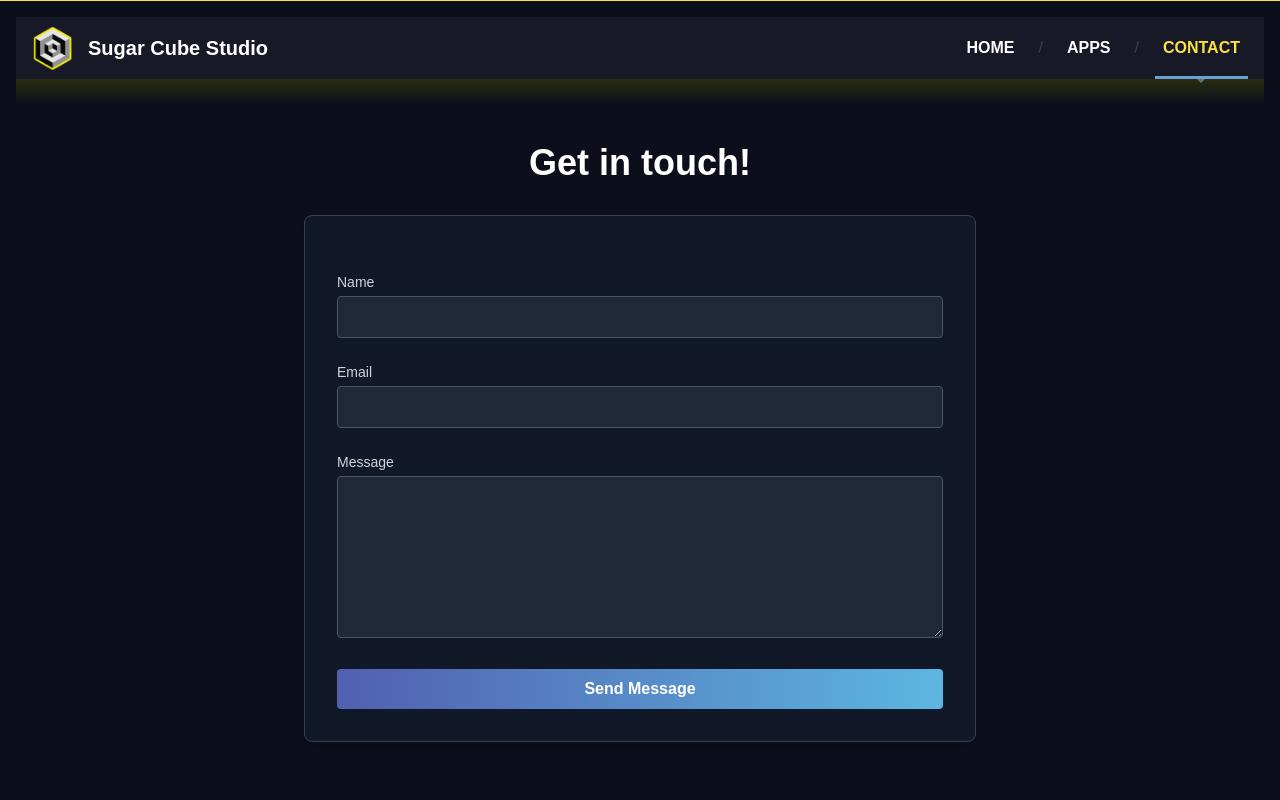
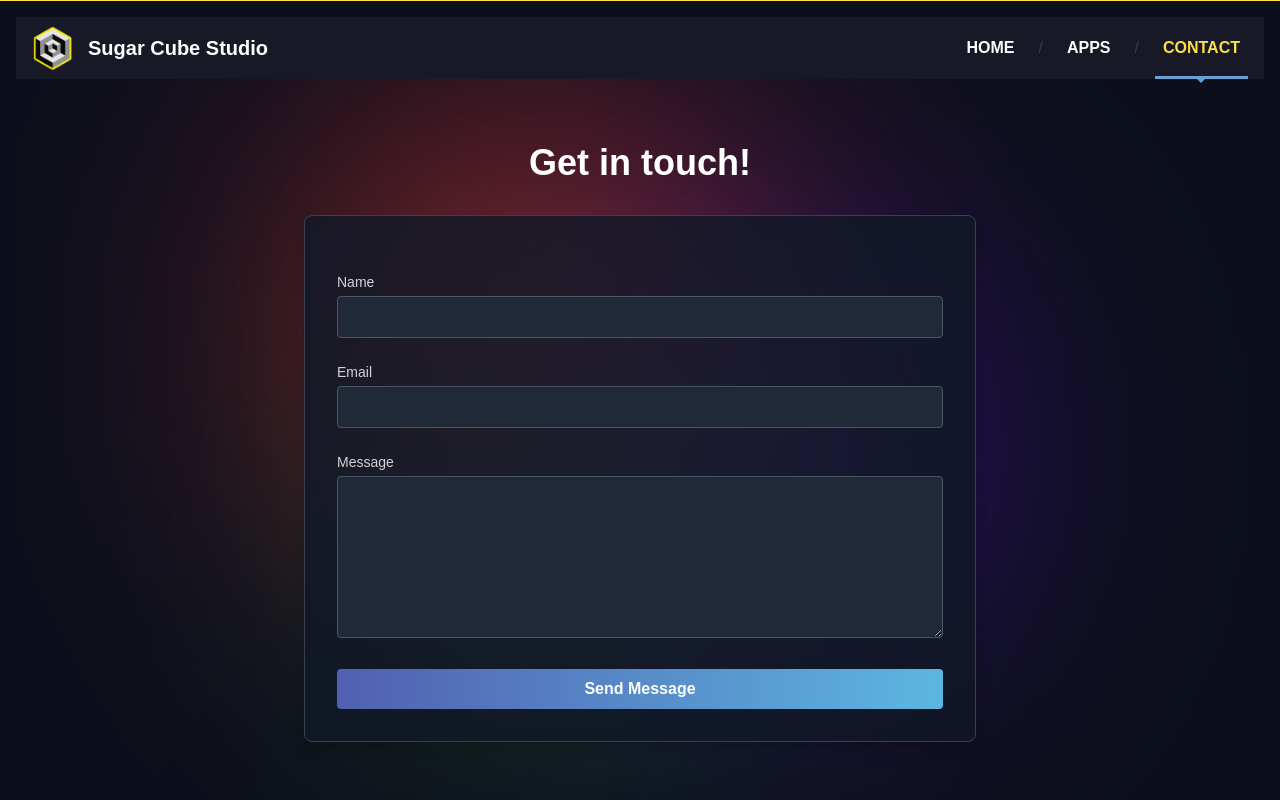
Before and after one commit to westwick/sugarcubestudio, a Nuxt app: page /contact in a window 1280 px wide. Shown: the top 800 px of the page. Built offline with nearby package versions, Linux system fonts and the light colour scheme.

Commit message:
update contact page

```diff
--- a/components/AppHeader.vue
+++ b/components/AppHeader.vue
@@ -46,7 +46,7 @@ header {
   position: relative;
 }
 
-header::after {
+/* header::after {
   content: "";
   position: absolute;
   left: 0;
@@ -56,7 +56,7 @@ header::after {
   background: linear-gradient(to bottom, rgba(72, 74, 5, 0.5), transparent);
   z-index: 10;
   pointer-events: none;
-}
+} */
 
 header a {
   transition: all ease-in-out 0.2s;
--- a/pages/contact.vue
+++ b/pages/contact.vue
@@ -1,10 +1,18 @@
 <template>
-  <div class="container mx-auto py-16 px-4">
+  <div class="container mx-auto py-16 px-4 relative">
+    <div class="absolute inset-0 z-0">
+      <img
+        src="@/assets/images/blur-transparent.png"
+        alt="Background"
+        class="w-full h-full object-cover"
+      />
+    </div>
+    <div class="relative z-10">
       <h1 class="text-4xl font-bold mb-8 text-center text-white">
         Get in touch!
       </h1>
       <div
-      class="max-w-2xl mx-auto bg-gray-900 p-8 rounded-lg shadow-lg border border-gray-700"
+        class="max-w-2xl mx-auto bg-gray-900 bg-opacity-80 p-8 rounded-lg shadow-lg border border-gray-700"
       >
         <form
           @submit.prevent="handleSubmit"
@@ -14,7 +22,9 @@
         >
           <input type="hidden" name="form-name" value="contact-page" />
           <div>
-          <label for="name" class="block text-sm font-medium text-gray-300 mb-1"
+            <label
+              for="name"
+              class="block text-sm font-medium text-gray-300 mb-1"
               >Name</label
             >
             <input
@@ -65,6 +75,7 @@
             </button>
           </div>
         </form>
+      </div>
     </div>
   </div>
 </template>
```
Also changed, not shown: assets/images/blur-transparent.png (added). Lines whose indentation alone changed are shown as unchanged.
